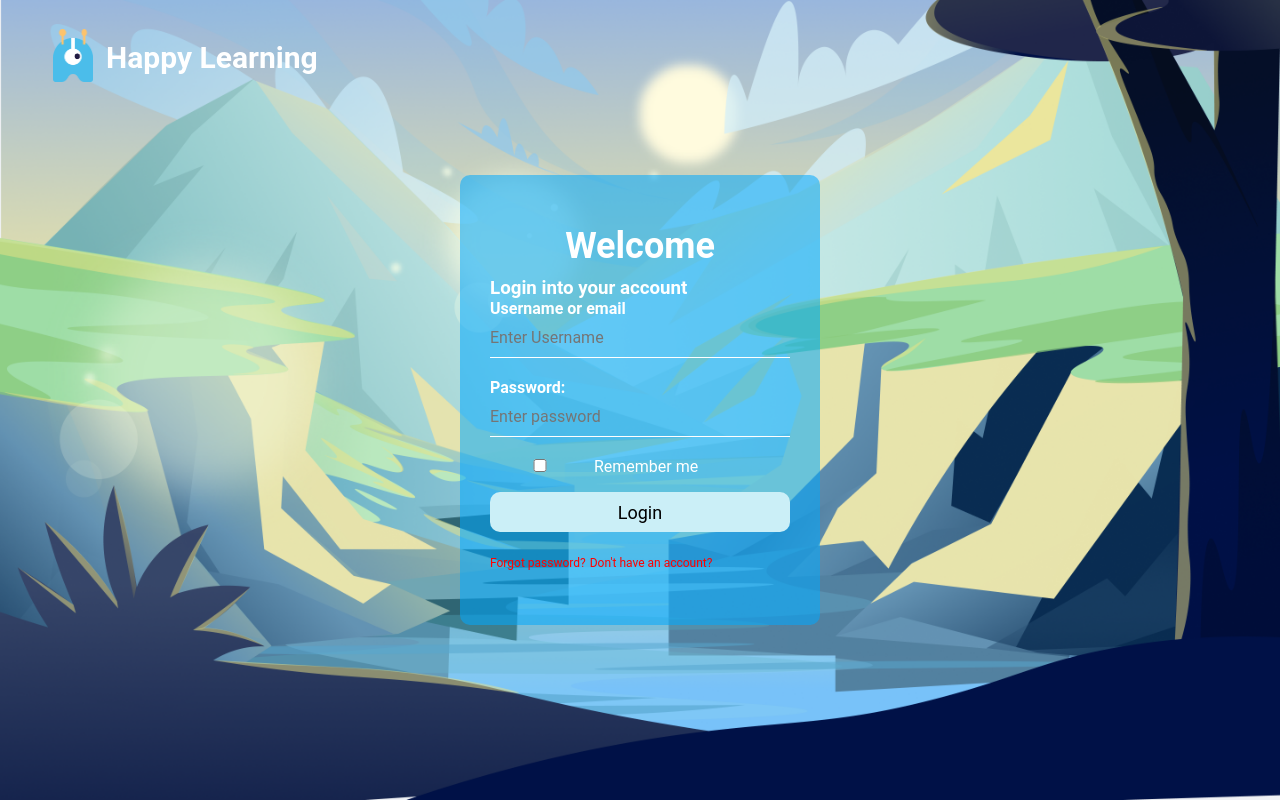
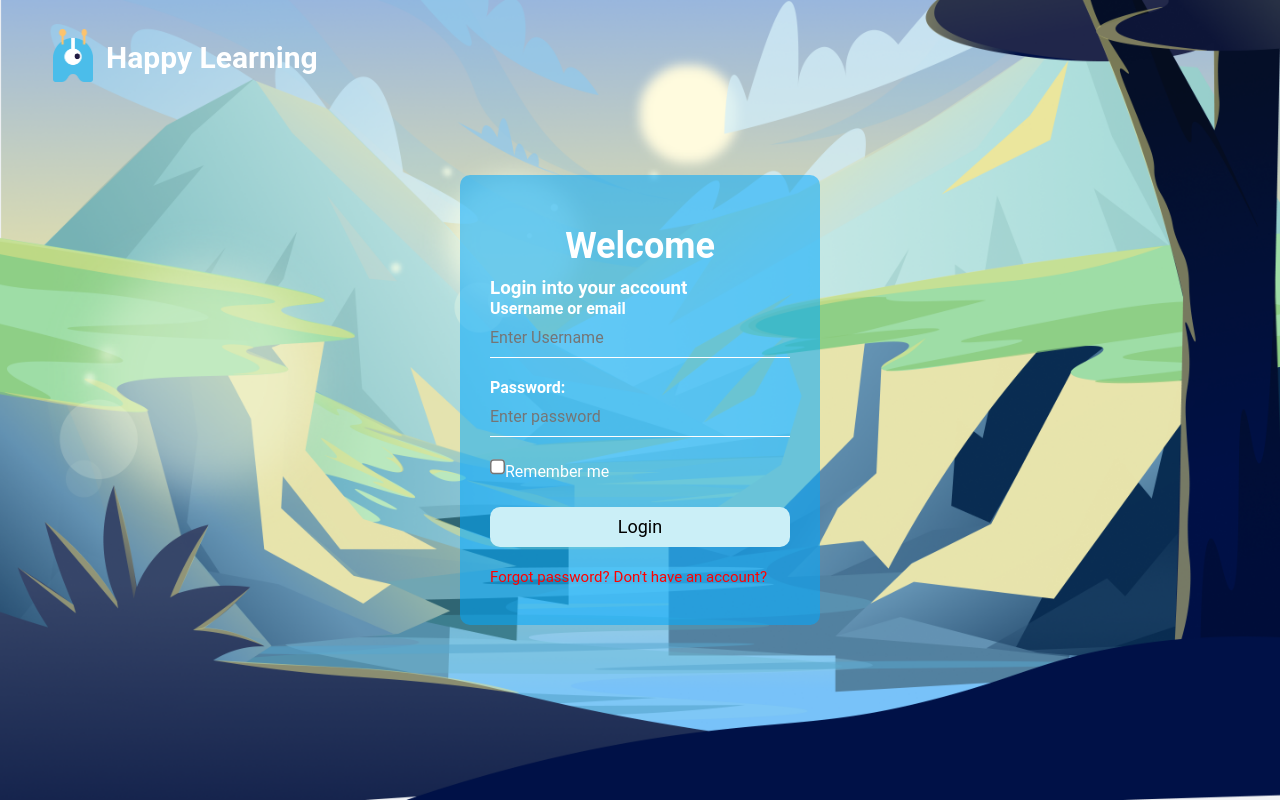
Before and after one commit to 8848titanium/scrum-project, a Flask app: page /login in a window 1280 px wide. Run offline with Flask 2, Linux system fonts and the light colour scheme.

Commit message:
login
login

```diff
--- a/app_pkg/static/css/style.css
+++ b/app_pkg/static/css/style.css
@@ -162,6 +162,11 @@ nav ul li {
     margin-bottom: 20px;
 }
 
+.loginbox input[type="checkbox"] {
+    width: 10px;
+    zoom: 150%;
+}
+
 .loginbox input[type="text"], input[type="password"] {
     width: 300px;
     border: none;
@@ -192,9 +197,9 @@ nav ul li {
 }
 
 .loginbox a {
-    text-align: right;
     text-decoration: none;
-    font-size: 12px;
+    text-align: center;
+    font-size: 15px;
     line-height: 10px;
     color: red;
 }
--- a/app_pkg/templates/login.html
+++ b/app_pkg/templates/login.html
@@ -21,7 +21,7 @@
 
                 <br>
 
-                <input type="checkbox"> <label for="rememberMe">Remember me</label>
+                <label><input type="checkbox">Remember me</label>
                 <br>
                 <input type="submit" name="" value="Login">
 
```
